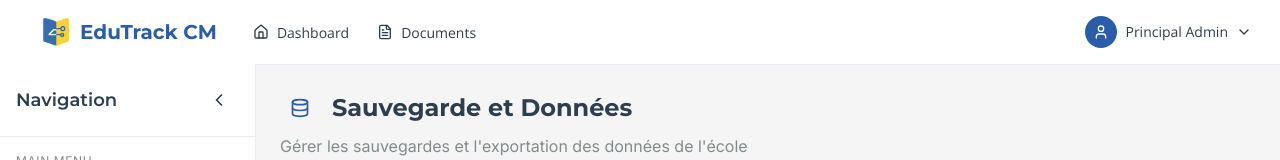
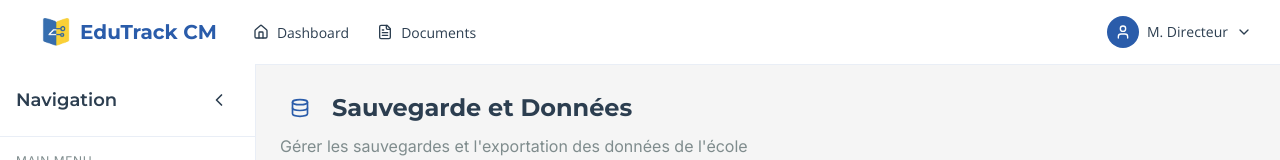
Before and after one commit to Pensezy/EduTrack-CM, a React (Vite) app: page /data-backup in a window 1280 px wide. Shown: the top 160 px of the page. Built offline with nearby package versions, Linux system fonts and the light colour scheme.

Commit message:
Mes modifications

```diff
--- a/src/pages/data-backup/index.jsx
+++ b/src/pages/data-backup/index.jsx
@@ -173,7 +173,7 @@ const DataBackup = () => {
       <div className="min-h-screen bg-background">
         <Header
           userRole="principal"
-          userName="Principal Admin"
+          userName="M. Directeur"
           isCollapsed={isSidebarCollapsed}
           onToggleSidebar={toggleSidebar}
         />
--- a/src/pages/notification-management/index.jsx
+++ b/src/pages/notification-management/index.jsx
@@ -78,7 +78,7 @@ const NotificationManagement = () => {
       <div className="min-h-screen bg-background">
         <Header
           userRole="principal"
-          userName="Principal Admin"
+          userName="M. Directeur"
           isCollapsed={isSidebarCollapsed}
           onToggleSidebar={toggleSidebar}
         />
--- a/src/pages/report-generation/index.jsx
+++ b/src/pages/report-generation/index.jsx
@@ -150,7 +150,7 @@ const ReportGeneration = () => {
       <div className="min-h-screen bg-background">
         <Header
           userRole="principal"
-          userName="Principal Admin"
+          userName="M. Directeur"
           isCollapsed={isSidebarCollapsed}
           onToggleSidebar={toggleSidebar}
         />
--- a/src/pages/school-calendar/index.jsx
+++ b/src/pages/school-calendar/index.jsx
@@ -98,7 +98,7 @@ const SchoolCalendar = () => {
       <div className="min-h-screen bg-background">
         <Header
           userRole="principal"
-          userName="Principal Admin"
+          userName="M. Directeur"
           isCollapsed={isSidebarCollapsed}
           onToggleSidebar={toggleSidebar}
         />
--- a/src/pages/school-settings/index.jsx
+++ b/src/pages/school-settings/index.jsx
@@ -61,7 +61,7 @@ const SchoolSettings = () => {
       <div className="min-h-screen bg-background">
         <Header
           userRole="principal"
-          userName="Principal Admin"
+          userName="M. Directeur"
           isCollapsed={isSidebarCollapsed}
           onToggleSidebar={toggleSidebar}
         />
--- a/src/pages/staff-management/index.jsx
+++ b/src/pages/staff-management/index.jsx
@@ -157,7 +157,7 @@ const StaffManagement = () => {
       <div className="min-h-screen bg-background">
         <Header
           userRole="principal"
-          userName="Principal Admin"
+          userName="M. Directeur"
           isCollapsed={isSidebarCollapsed}
           onToggleSidebar={toggleSidebar}
         />
```
